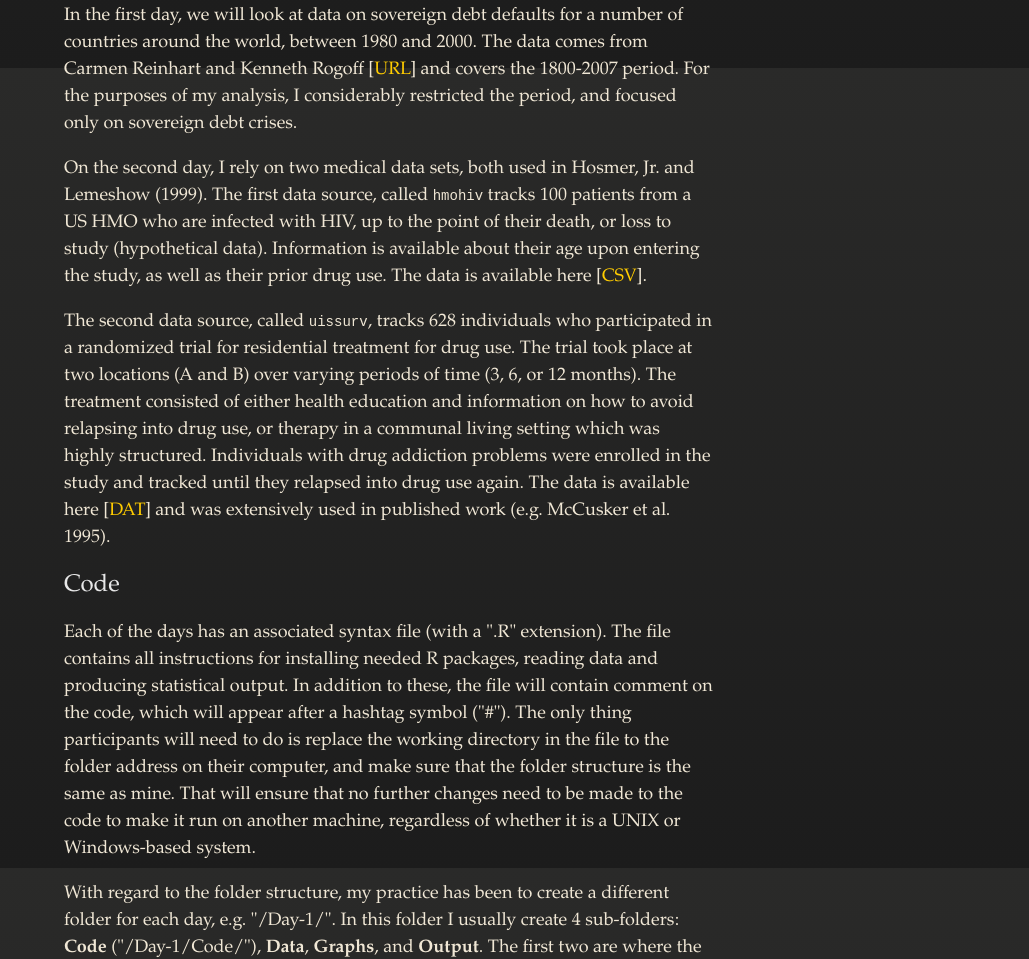
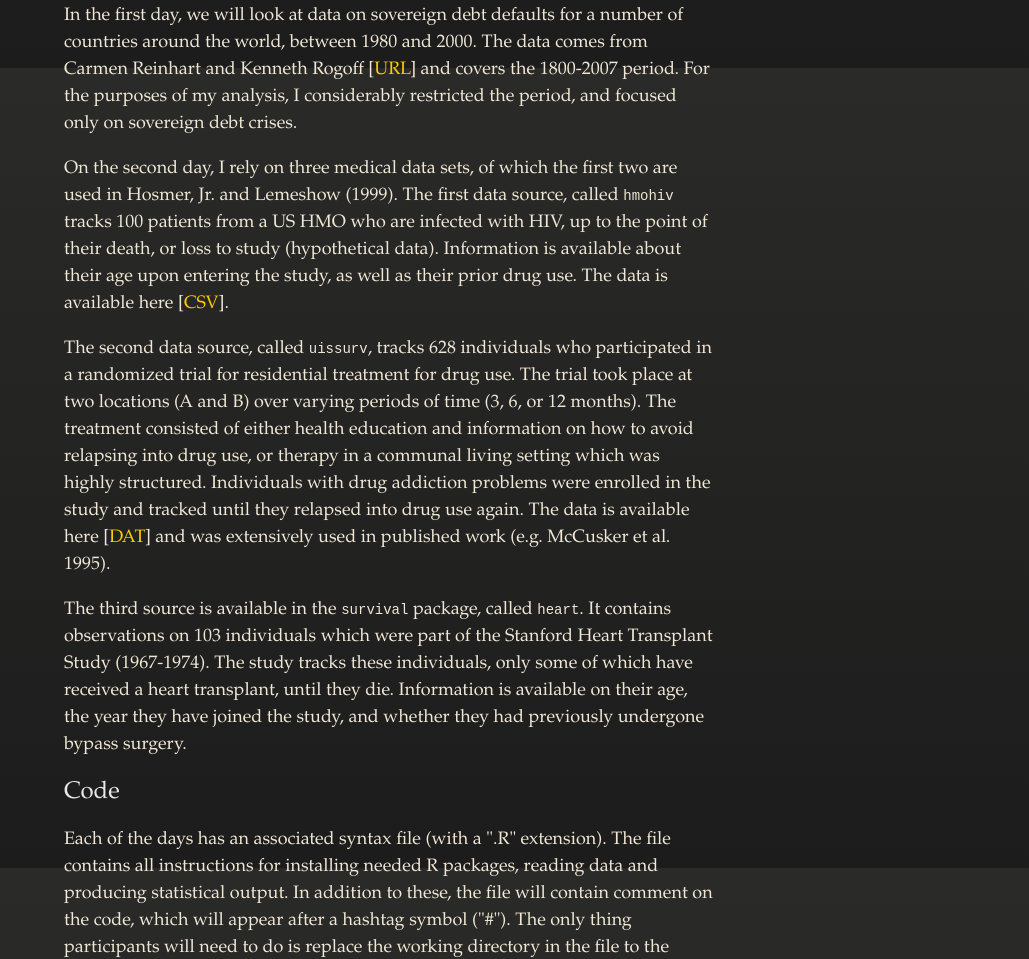
Before and after one commit to cmbosancianu/cmbosancianu.github.io, a plain HTML site: page workshops/2015-11-Heidelberg.html in a window 1280 px wide. Shown: the part 732-1691 px from the top of the page, without its empty margins (251-1280 px from the left). Drawn offline with nearby package versions, Linux system fonts and the light colour scheme.

Commit message:
Update 2015-11-Heidelberg.html
Added one more data set to the description of day 2.

```diff
--- a/workshops/2015-11-Heidelberg.html
+++ b/workshops/2015-11-Heidelberg.html
@@ -51,10 +51,10 @@ between 1980 and 2000. The data comes from Carmen Reinhart and Kenneth Rogoff
 [<a href="http://www.carmenreinhart.com/data/browse-by-topic/topics/7/">URL</a>] and covers the 1800-2007 period.
 For the purposes of my analysis, I considerably restricted the period, and focused only on sovereign debt crises.</p>
 
-<p>On the second day, I rely on two medical data sets, both used in Hosmer, Jr. and Lemeshow (1999). The first data
-source, called <tt>hmohiv</tt> tracks 100 patients from a US HMO who are infected with HIV, up to the point of their
-death, or loss to study (hypothetical data). Information is available about their age upon entering the study, as
-well as their prior drug use. The data is available here
+<p>On the second day, I rely on three medical data sets, of which the first two are used in Hosmer, Jr. and Lemeshow (1999).
+The first data source, called <tt>hmohiv</tt> tracks 100 patients from a US HMO who are infected with HIV, up to the
+point of their death, or loss to study (hypothetical data). Information is available about their age upon entering
+the study, as well as their prior drug use. The data is available here
 [<a href="http://www.ats.ucla.edu/stat/r/examples/asa/hmohiv.csv">CSV</a>].</p>
 
 <p>The second data source, called <tt>uissurv</tt>, tracks 628 individuals who participated in a randomized trial for
@@ -64,6 +64,11 @@ into drug use, or therapy in a communal living setting which was highly structur
 problems were enrolled in the study and tracked until they relapsed into drug use again. The data is available here
 [<a href="https://www.umass.edu/statdata/statdata/data/uissurv.dat">DAT</a>] and was extensively used in published
 work (e.g. McCusker et al. 1995).</p>
+
+<p>The third source is available in the <tt>survival</tt> package, called <tt>heart</tt>. It contains observations on
+103 individuals which were part of the Stanford Heart Transplant Study (1967-1974). The study tracks these individuals,
+only some of which have received a heart transplant, until they die. Information is available on their age, the year
+they have joined the study, and whether they had previously undergone bypass surgery.</p>
 
 <h3>Code</h3>
 <p>Each of the days has an associated syntax file (with a ".R" extension). The file contains all instructions for
```
